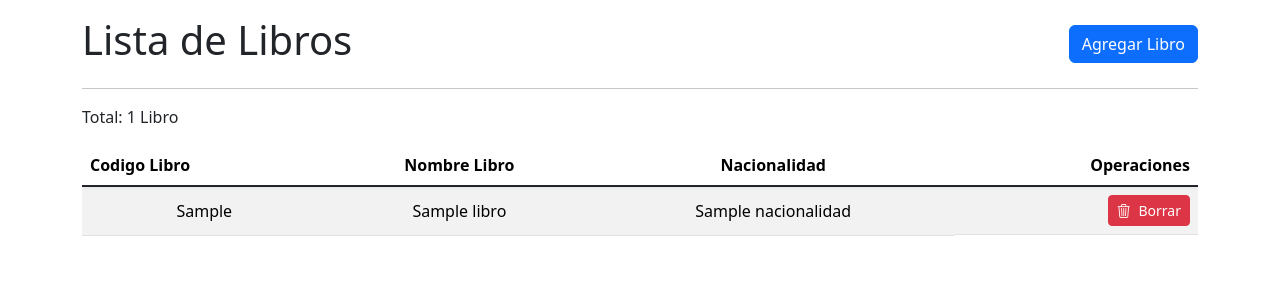
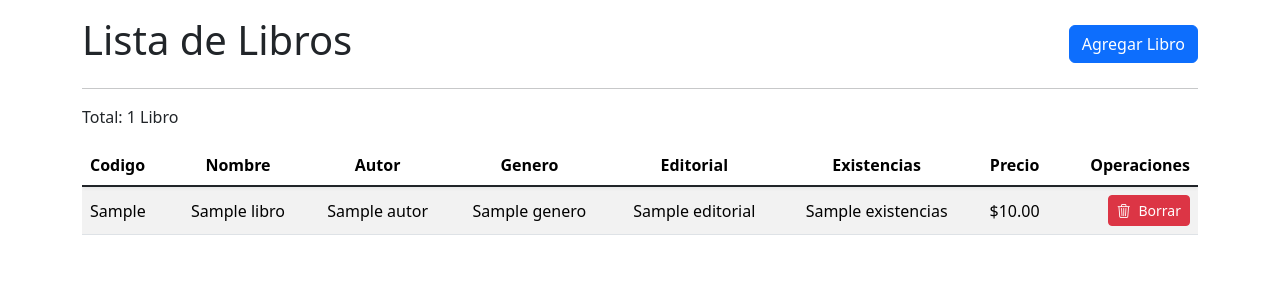
Before and after one commit to EdisonPeM/mvc-django, a Django app: template biblioteca/templates/libros/listar.html in a window 1280 px wide. Shown: the part 56-356 px from the top of the page. Run offline with Django 4.2, Linux system fonts and the light colour scheme; the template is opened without the code that fills it: most values are stand-ins (such as "Sample title", 1, 10 or a date in 2020).

Commit message:
Update Libros Table

```diff
--- a/app/settings.py
+++ b/app/settings.py
@@ -38,6 +38,7 @@ INSTALLED_APPS = [
     'django.contrib.sessions',
     'django.contrib.messages',
     'django.contrib.staticfiles',
+    'django.contrib.humanize',
     'widget_tweaks'
 ]
 
--- a/biblioteca/templates/libros/listar.html
+++ b/biblioteca/templates/libros/listar.html
@@ -1,4 +1,6 @@
 {% extends "layout/base.html" %}
+
+{% load humanize %}
 
 {% block content %}
 <div class="d-flex justify-content-between align-items-center flex-wrap">
@@ -16,12 +18,16 @@
   class="table-responsive overflow-y-auto position-relative"
   style="max-height: 60dvh"
 >
-  <table class="table table-striped table-hover align-middle">
+  <table class="table table-striped table-hover align-middle text-center" styles="table-layout: fixed;">
     <thead class="position-sticky top-0 shadow-sm align-middle">
       <tr>
-        <th>Codigo Libro</th>
-        <th class="text-center">Nombre Libro</th>
-        <th class="text-center">Nacionalidad</th>
+        <th class="text-start">Codigo</th>
+        <th>Nombre</th>
+        <th>Autor</th>
+        <th>Genero</th>
+        <th>Editorial</th>
+        <th>Existencias</th>
+        <th>Precio</th>
         <th class="text-end" >
           <span class="d-none d-md-inline">Operaciones</span>
         </th>
@@ -30,10 +36,15 @@
     <tbody class="table-group-divider">
       {% for libro in libros %}
       <tr>
-        <td class="text-center">{{libro.codigo_libro}}</td>
-        <td class="text-center">{{libro.nombre_libro}}</td>
-        <td class="text-center">{{libro.nacionalidad}}</td>
-        <td class="d-flex flex-wrap flex-sm-nowrap gap-2 justify-content-end">
+        <td class="text-start">{{libro.codigo_libro}}</td>
+        <td>{{libro.nombre_libro}}</td>
+        <td>{{libro.autor.nombre_autor}}</td>
+        <td>{{libro.genero}}</td>
+        <td>{{libro.editorial}}</td>
+        <td>{{libro.existencias}}</td>
+        <td>${{libro.precio|floatformat:2|intcomma}}</td>
+        <td class="text-end">
+          <div class="d-flex flex-wrap flex-sm-nowrap gap-2 justify-content-end">
             {% comment %} <a
               href="{% url 'editarLibro' libro.codigo_libro %}"
               class="btn btn-sm btn-primary"
@@ -49,6 +60,7 @@
               <i class="bi bi-trash3"></i>
               <span class="ms-1 d-none d-md-inline">Borrar</span>
             </button>
+          </div>
         </td>
       </tr>
       {% endfor %}
```
Lines whose indentation alone changed are shown as unchanged.
